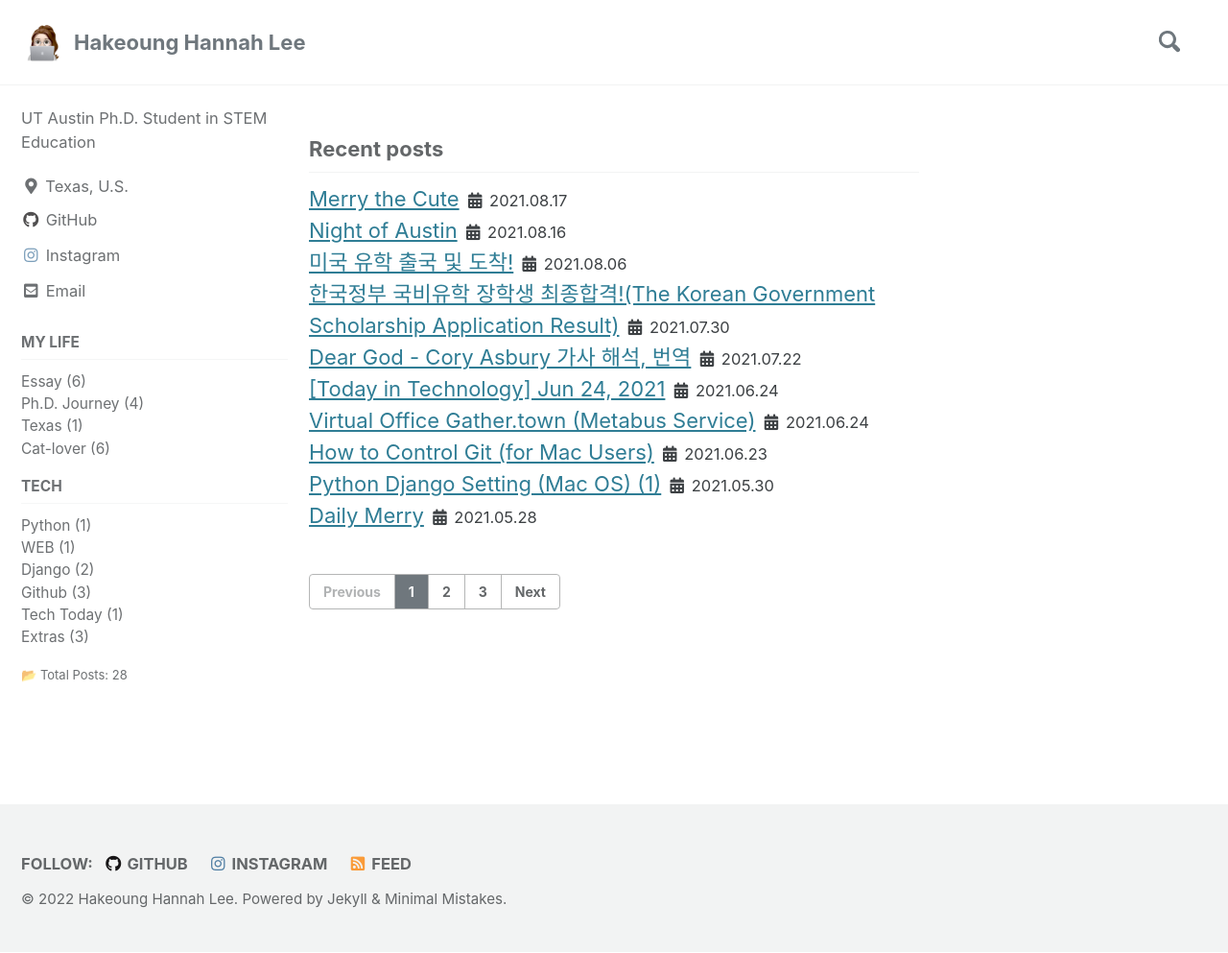
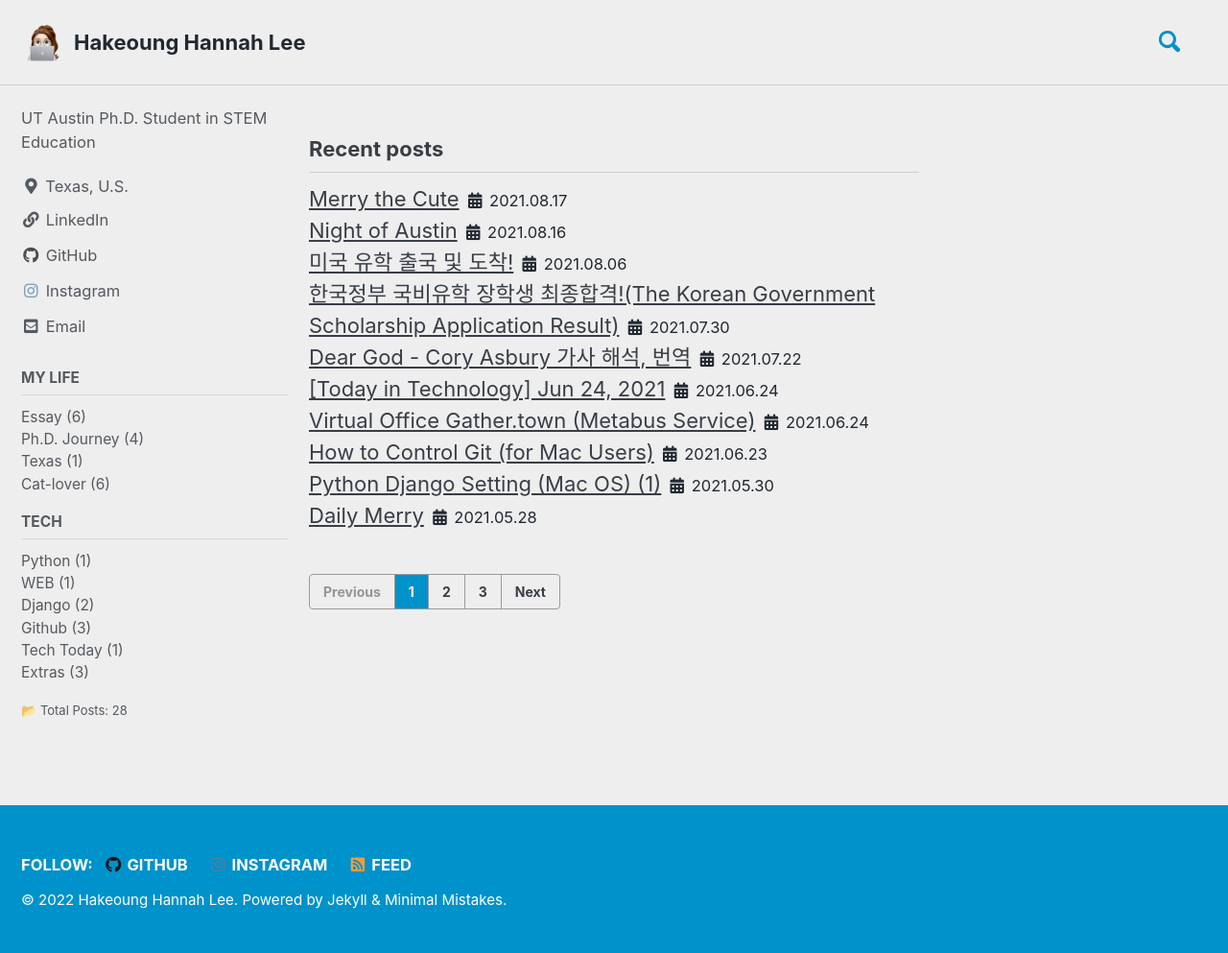
Before and after one commit to HakeoungLee/HakeoungLee.github.io, a Jekyll site: the page built from index.html, in a window 1280 px wide and 993 px high. Shown: the whole window at 96% size. Built offline with Jekyll 4.4.1, drawn with Linux system fonts in a browser that asks for light colours; cached includes are drawn as plain includes; the list of posts is cut into pages by our own code; comment, search, counter and statistics services are not loaded.

Commit message:
Update _config.yml

```diff
--- a/_config.yml
+++ b/_config.yml
@@ -9,7 +9,7 @@
 
 # theme                  : "minimal-mistakes-jekyll"
 # remote_theme           : "mmistakes/minimal-mistakes"
-minimal_mistakes_skin    : "default" # "air", "aqua", "contrast", "dark", "dirt", "neon", "mint", "plum", "sunrise"
+minimal_mistakes_skin    : "air" # "default", "air", "aqua", "contrast", "dark", "dirt", "neon", "mint", "plum", "sunrise"
 
 # Site Settings
 locale                   : "en-US"
@@ -100,9 +100,9 @@ author:
 #     - label: "Email"
 #       icon: "fas fa-fw fa-envelope-square"
 #       url: "hahak2242@gmail.com"
-    - label: "Website"
+    - label: "LinkedIn"
       icon: "fas fa-fw fa-link"
-      # url: "https://your-website.com"
+      url: "https://www.linkedin.com/in/hk-h-lee/"
     - label: "Twitter"
       icon: "fab fa-fw fa-twitter-square"
       # url: "https://twitter.com/"
```
